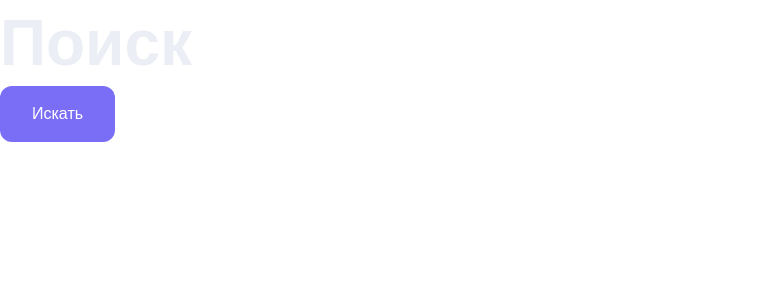
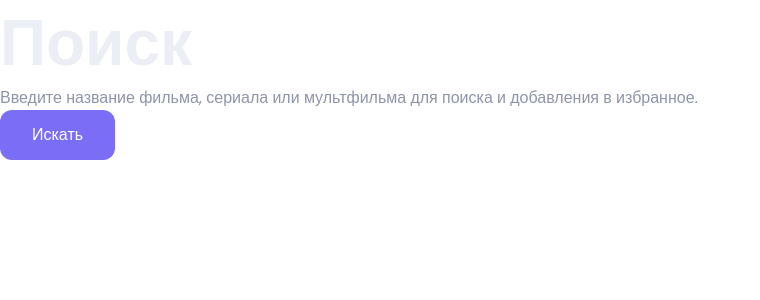
Before and after one commit to kris-vadi/purple-react, a React (Vite) app in the folder kinopoisk/: page / in a window 1280 px wide. Shown: the top 300 px of the page, without its empty margins (0-760 px from the left). Built offline with nearby package versions, Linux system fonts and the light colour scheme.

Commit message:
feat: add Paragraph component

```diff
--- a/kinopoisk/src/App.jsx
+++ b/kinopoisk/src/App.jsx
@@ -2,14 +2,17 @@ import './App.css';
 
 import Title from './components/Title/Title';
 import Button from './components/Button/Button';
+import Paragraph from './components/Paragraph/Paragraph';
 
 function App() {
-	const text = 'Поиск';
+	const title = 'Поиск';
 	const buttonText = 'Искать';
+	const innerText = 'Введите название фильма, сериала или мультфильма для поиска и добавления в избранное.';
 
 	return (
 		<>
-			<Title text={text} />
+			<Title text={title} />
+			<Paragraph innerText={innerText}/>
 			<Button buttonText={buttonText}/>
 		</>
 	);
--- a/kinopoisk/src/components/Button/Button.css
+++ b/kinopoisk/src/components/Button/Button.css
@@ -1,6 +1,5 @@
 .button {
 	font-size: 1.6rem;
-	line-height: 1.5;
 	color: white;
 	background: var(--primary-color);
 	border-radius: 12px;
--- /dev/null
+++ b/kinopoisk/src/components/Paragraph/Paragraph.css
@@ -0,0 +1,4 @@
+.paragraph {
+	font-size: 1.6rem;
+	color: var(--content-color);
+}
--- /dev/null
+++ b/kinopoisk/src/components/Paragraph/Paragraph.jsx
@@ -0,0 +1,9 @@
+import './Paragraph.css';
+
+function Paragraph({innerText}) {
+	return (
+		<p className="paragraph">{innerText}</p>
+	);
+}
+
+export default Paragraph;
--- a/kinopoisk/src/index.css
+++ b/kinopoisk/src/index.css
@@ -1,6 +1,7 @@
 :root {
 	font-family: "Poppins", sans-serif;
 	font-size: 10px;
+	line-height: 1.5;
 	font-weight: 400;
 	--title-color: #EBEEF5;
 	--primary-color: #7B6EF6;
```
Also changed, not shown: kinopoisk/src/main.jsx (+8 -8 lines).
